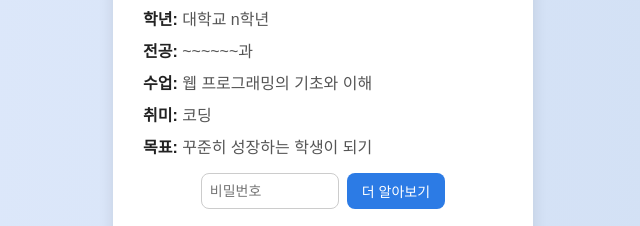
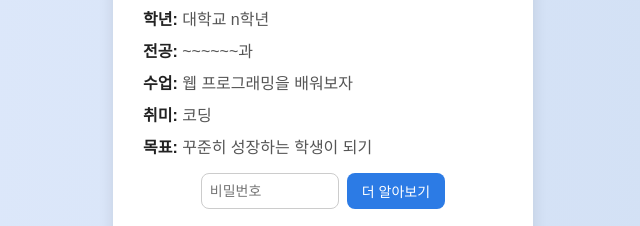
Before and after one commit to 0625yt/my-first-web-site, a plain HTML site: page index.html in a window 1280 px wide. Shown: the part 291-517 px from the top of the page, 317-957 px from the left. Drawn offline with Linux system fonts and the light colour scheme.

Commit message:
Update index.html

```diff
--- a/index.html
+++ b/index.html
@@ -104,7 +104,7 @@
         <div class="info">
             <p><span class="label">학년:</span> 대학교 n학년</p>
             <p><span class="label">전공:</span> ~~~~~~과</p>
-            <p><span class="label">수업:</span> 웹 프로그래밍의 기초와 이해</p>
+            <p><span class="label">수업:</span> 웹 프로그래밍을 배워보자</p>
             <p><span class="label">취미:</span> 코딩</p>
             <p><span class="label">목표:</span> 꾸준히 성장하는 학생이 되기</p>
         </div>
```
